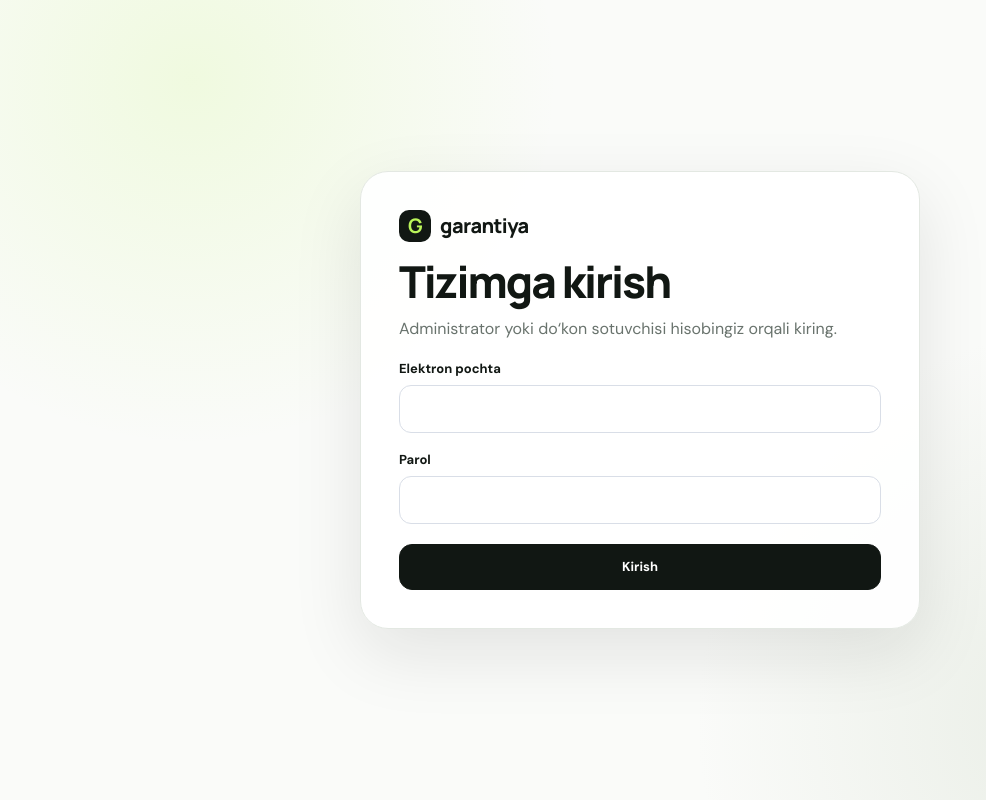
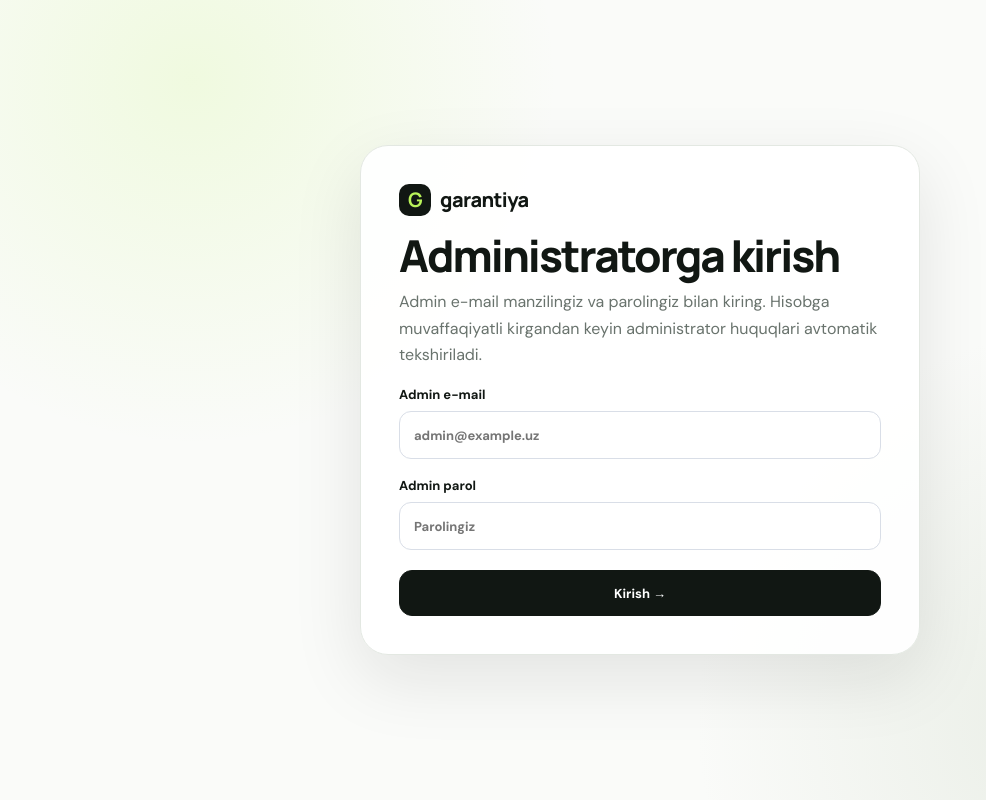
Before and after one commit to Fentoph-Company/garantiya, a Next.js app: page /login in a window 1280 px wide. Shown: the whole page, without its empty margins (0-986 px from the left). Built offline with nearby package versions, Linux system fonts and the light colour scheme; no server answers.

Commit message:
ui: improve admin login and authorization flow

```diff
--- a/app/login/page.tsx
+++ b/app/login/page.tsx
@@ -1,8 +1,92 @@
 "use client";
+
 import { FormEvent, useState } from "react";
 import { useRouter } from "next/navigation";
+
 export default function Login() {
-  const [email,setEmail]=useState(""); const [password,setPassword]=useState(""); const [error,setError]=useState(""); const router=useRouter();
-  async function submit(e:FormEvent){e.preventDefault();setError("");const r=await fetch("/api/auth/login",{method:"POST",headers:{"content-type":"application/json"},body:JSON.stringify({email,password})});const d=await r.json();if(!r.ok){setError(d.error||"Xatolik");return}router.push(d.mustChangePassword?"/account/password":(d.role==="ADMIN"?"/admin":"/seller"))}
-  return <main className="auth-page"><form onSubmit={submit} className="auth-card"><a className="brand" href="/"><b>G</b>garantiya</a><h1>Tizimga kirish</h1><p>Administrator yoki do‘kon sotuvchisi hisobingiz orqali kiring.</p><label>Elektron pochta<input type="email" required value={email} onChange={e=>setEmail(e.target.value)}/></label><label>Parol<input type="password" required minLength={8} value={password} onChange={e=>setPassword(e.target.value)}/></label>{error&&<div className="error-box">{error}</div>}<button className="btn dark">Kirish</button></form></main>
+  const [email, setEmail] = useState("");
+  const [password, setPassword] = useState("");
+  const [error, setError] = useState("");
+  const [loading, setLoading] = useState(false);
+  const router = useRouter();
+
+  async function submit(e: FormEvent) {
+    e.preventDefault();
+    setError("");
+    setLoading(true);
+
+    try {
+      const response = await fetch("/api/auth/login", {
+        method: "POST",
+        headers: { "content-type": "application/json" },
+        body: JSON.stringify({ email, password }),
+      });
+
+      const data = await response.json();
+
+      if (!response.ok) {
+        setError(data.error || "Kirish amalga oshmadi.");
+        return;
+      }
+
+      if (data.mustChangePassword) {
+        router.replace("/account/password");
+        return;
+      }
+
+      router.replace(data.role === "ADMIN" ? "/admin" : "/seller");
+    } catch {
+      setError("Server bilan bog‘lanishda xatolik yuz berdi.");
+    } finally {
+      setLoading(false);
+    }
+  }
+
+  return (
+    <main className="auth-page">
+      <form onSubmit={submit} className="auth-card">
+        <a className="brand" href="/">
+          <b>G</b>garantiya
+        </a>
+
+        <h1>Administratorga kirish</h1>
+        <p>
+          Admin e-mail manzilingiz va parolingiz bilan kiring. Hisobga
+          muvaffaqiyatli kirgandan keyin administrator huquqlari avtomatik
+          tekshiriladi.
+        </p>
+
+        <label>
+          Admin e-mail
+          <input
+            type="email"
+            required
+            autoComplete="username"
+            value={email}
+            onChange={(e) => setEmail(e.target.value)}
+            placeholder="admin@example.uz"
+          />
+        </label>
+
+        <label>
+          Admin parol
+          <input
+            type="password"
+            required
+            minLength={8}
+            autoComplete="current-password"
+            value={password}
+            onChange={(e) => setPassword(e.target.value)}
+            placeholder="Parolingiz"
+          />
+        </label>
+
+        {error && <div className="error-box">{error}</div>}
+
+        <button className="btn dark" type="submit" disabled={loading}>
+          {loading ? "Tekshirilmoqda..." : "Kirish →"}
+        </button>
+      </form>
+    </main>
+  );
 }
```
